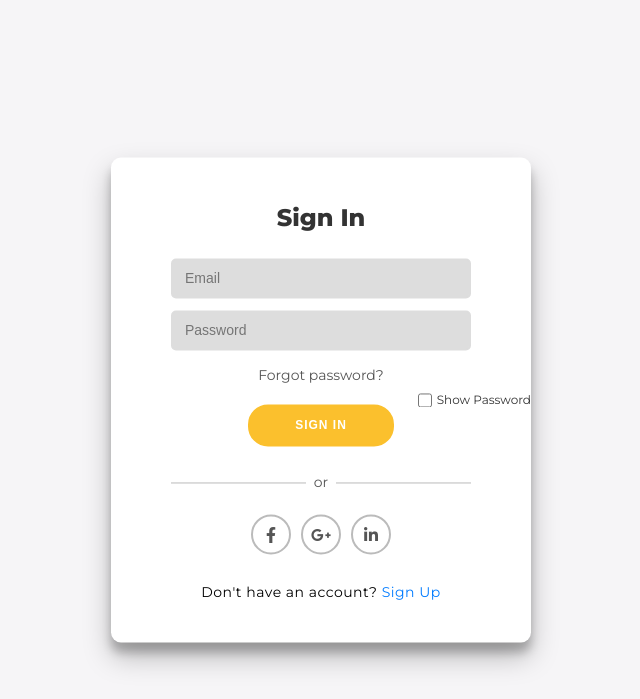
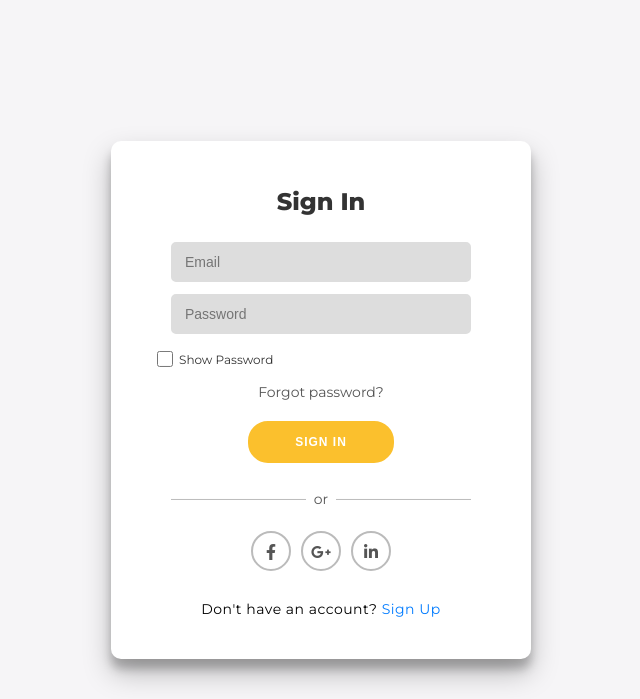
Before and after one commit to Difarnox/apptaskmanajer, a Flask app: page / in a window 1280 px wide. Shown: the top 699 px of the page, without its empty margins (319-959 px from the left). Run offline with Flask 3, Linux system fonts and the light colour scheme; some libraries are stand-ins or nearby versions.

Commit message:
Update signin.css

```diff
--- a/static/css/signin.css
+++ b/static/css/signin.css
@@ -158,41 +158,38 @@ input {
     font-size: 14px;
 }
 
-/* Pastikan password container sejajar */
+/* Kotak password dan "Show Password" sejajar */
 .password-container {
     display: flex;
-    align-items: center;
+    flex-direction: column;
+    align-items: flex-start;
     width: 100%;
     max-width: 300px;
     margin: 0 auto;
-    position: relative;
 }
 
-/* Input password */
+/* Kotak input password */
 .password-container input {
     width: 100%;
-    padding-right: 40px; /* Tambahkan ruang agar tidak bertumpuk dengan checkbox */
 }
 
-/* Container untuk checkbox dan label agar sejajar */
+/* Container untuk checkbox agar sejajar dengan input password */
 .show-password-container {
     display: flex;
     align-items: center;
-    position: absolute;
-    right: 0;
-    top: 50%;
-    transform: translateY(-50%);
+    margin-top: 5px;
+    margin-left: 6px; /* Geser sedikit ke kanan */
 }
 
-/* Ukuran checkbox */
+/* Checkbox ukuran sedang */
 .show-password-container input[type="checkbox"] {
-    width: 14px;
-    height: 14px;
-    margin-right: 5px;
+    width: 16px;
+    height: 16px;
+    margin-right: 6px;
     cursor: pointer;
 }
 
-/* Teks "Show Password" */
+/* Label teks "Show Password" */
 .show-password-container label {
     font-size: 12px;
     color: #333;
```
